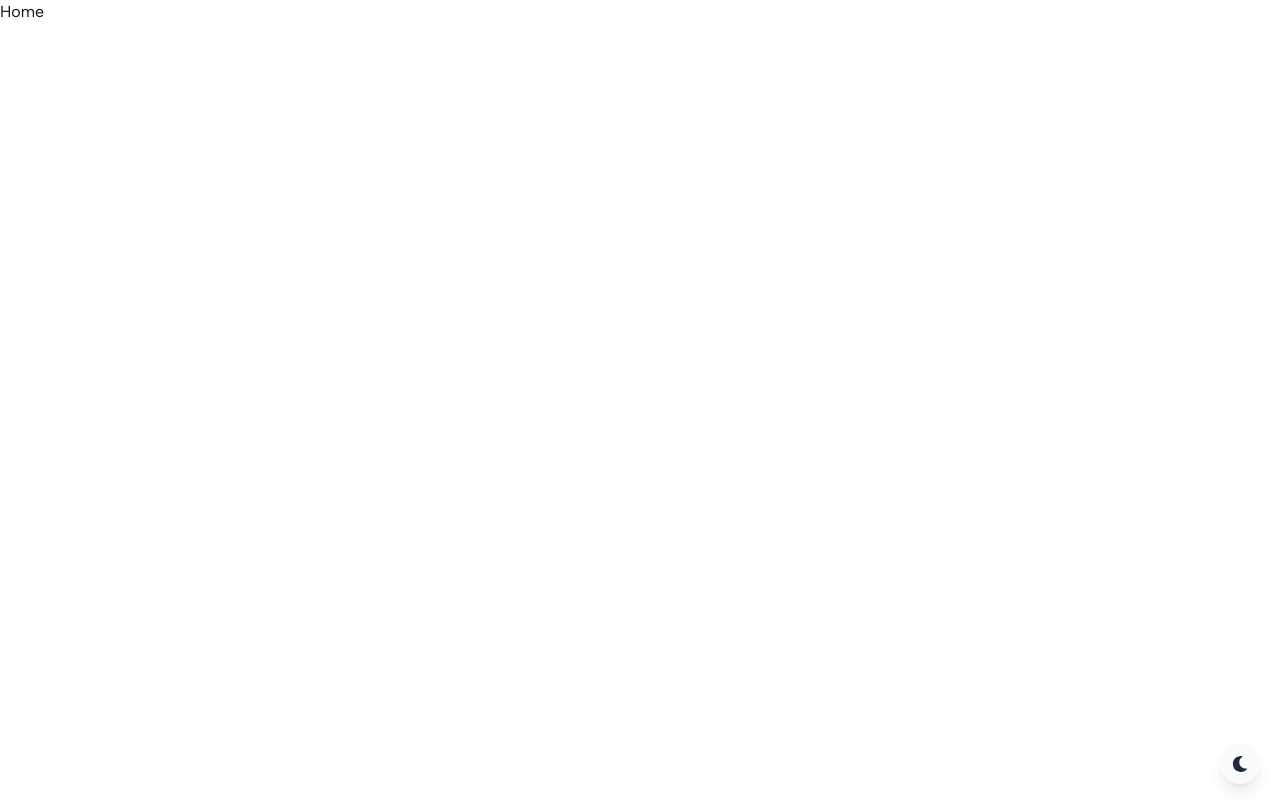
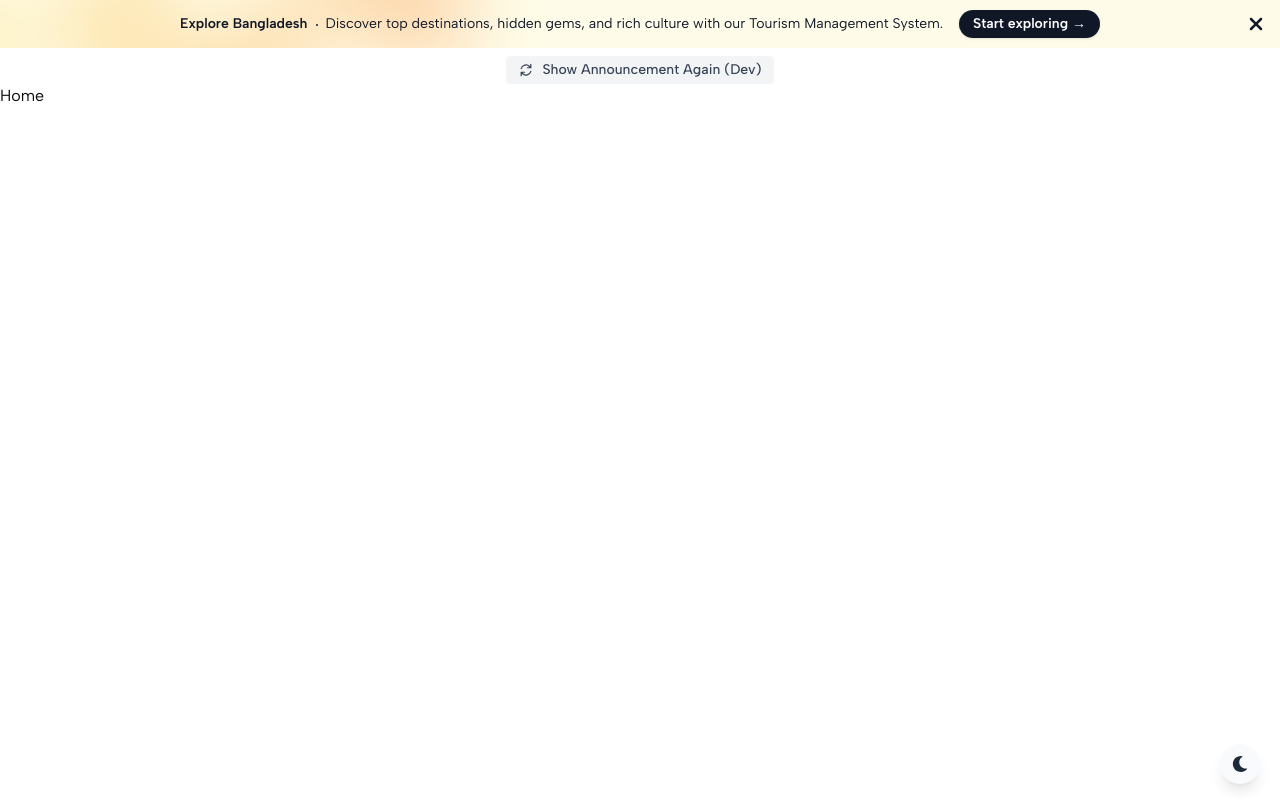
Before and after one commit to dhurjoy-paul/giro, a React (Vite) app: page / in a window 1280 px wide. Built offline with nearby package versions, Linux system fonts and the light colour scheme; a web font is replaced by a local one.

Commit message:
Added Announcement Bar

```diff
--- /dev/null
+++ b/src/components/ui/Announcement.jsx
@@ -0,0 +1,89 @@
+import { ArrowPathIcon } from '@heroicons/react/20/solid';
+import { AnimatePresence, motion } from 'framer-motion';
+import { useEffect, useState } from 'react';
+import { FaXmark } from "react-icons/fa6";
+
+export default function Announcement() {
+  const [isVisible, setIsVisible] = useState(false)
+
+  useEffect(() => {
+    const dismissed = localStorage.getItem('announcementDismissed')
+    if (!dismissed) setIsVisible(true)
+  }, [])
+
+  const handleDismiss = () => {
+    setIsVisible(false)
+    localStorage.setItem('announcementDismissed', 'true')
+  }
+
+  const resetDismiss = () => {
+    localStorage.removeItem('announcementDismissed')
+    setIsVisible(true)
+  }
+
+  return (
+    <>
+      <AnimatePresence>
+        {isVisible && (
+          <motion.div
+            initial={{ opacity: 0, y: -20 }}
+            animate={{ opacity: 1, y: 0 }}
+            exit={{ opacity: 0, y: -20 }}
+            transition={{ duration: 0.4 }}
+            className="relative isolate flex items-center gap-x-6 overflow-hidden bg-yellow-50 px-6 py-2.5 sm:px-3.5 sm:before:flex-1"
+          >
+            {/* Background blur shapes */}
+            <div aria-hidden="true"
+              className="absolute top-1/2 left-[max(-7rem,calc(50%-52rem))] -z-10 -translate-y-1/2 transform-gpu blur-2xl"
+            >
+              <div className="aspect-577/310 w-144.25 bg-gradient-to-r from-[#facc15] to-[#f97316] opacity-30"
+                style={{
+                  clipPath: 'polygon(74.8% 41.9%, 97.2% 73.2%, 100% 34.9%, 92.5% 0.4%, 87.5% 0%, 75% 28.6%, 58.5% 54.6%, 50.1% 56.8%, 46.9% 44%, 48.3% 17.4%, 24.7% 53.9%, 0% 27.9%, 11.9% 74.2%, 24.9% 54.1%, 68.6% 100%, 74.8% 41.9%)',
+                }} />
+            </div>
+
+            {/* Text and CTA */}
+            <div className="flex flex-wrap items-center gap-x-4 gap-y-2">
+              <p className="text-sm/6 text-gray-900">
+                <strong className="font-semibold">Explore Bangladesh</strong>
+                <svg viewBox="0 0 2 2" aria-hidden="true" className="mx-2 inline size-0.5 fill-current">
+                  <circle r={1} cx={1} cy={1} />
+                </svg>
+                Discover top destinations, hidden gems, and rich culture with our Tourism Management System.
+              </p>
+              <a
+                href="/trips"
+                className="flex-none rounded-full bg-gray-900 px-3.5 py-1 text-sm font-semibold text-white shadow-sm hover:bg-gray-700 focus-visible:outline-2 focus-visible:outline-offset-2 focus-visible:outline-gray-900"
+              >
+                Start exploring <span aria-hidden="true">&rarr;</span>
+              </a>
+            </div>
+
+            {/* Dismiss Button */}
+            <div className="flex flex-1 justify-end">
+              <button
+                type="button"
+                onClick={handleDismiss}
+                className="-m-3 p-3 focus-visible:-outline-offset-4"
+              >
+                <span className="sr-only">Dismiss</span>
+                <FaXmark aria-hidden="true" className="size-5 text-gray-900" />
+              </button>
+            </div>
+          </motion.div>
+        )}
+      </AnimatePresence>
+
+      {/* DEV Reset Button */}
+      <div className="mt-2 flex justify-center">
+        <button
+          onClick={resetDismiss}
+          className="inline-flex items-center gap-2 rounded bg-gray-100 px-3 py-1 text-sm font-medium text-gray-700 hover:bg-gray-200"
+        >
+          <ArrowPathIcon className="h-4 w-4" />
+          Show Announcement Again (Dev)
+        </button>
+      </div>
+    </>
+  )
+}
--- a/src/layouts/MainLayout.jsx
+++ b/src/layouts/MainLayout.jsx
@@ -1,5 +1,6 @@
 import { Outlet } from "react-router"
 import ScrollToHashElement from "..//utils/ScrollToHashElement"
+import Announcement from "../components/ui/Announcement"
 import GoTopBtn from "../components/ui/GoTopBtn"
 import ThemeToggle from "../components/ui/ThemeToggle"
 import ThemeProvider from "../contexts/ThemeContext"
@@ -9,6 +10,7 @@ const MainLayout = () => {
     <ThemeProvider>
       <ScrollToHashElement />
       <main>
+        <Announcement />
         <Outlet />
 
         <section className="fixed bottom-4 right-0 -translate-x-1/2 z-500 flex flex-col items-center space-y-2">
```
